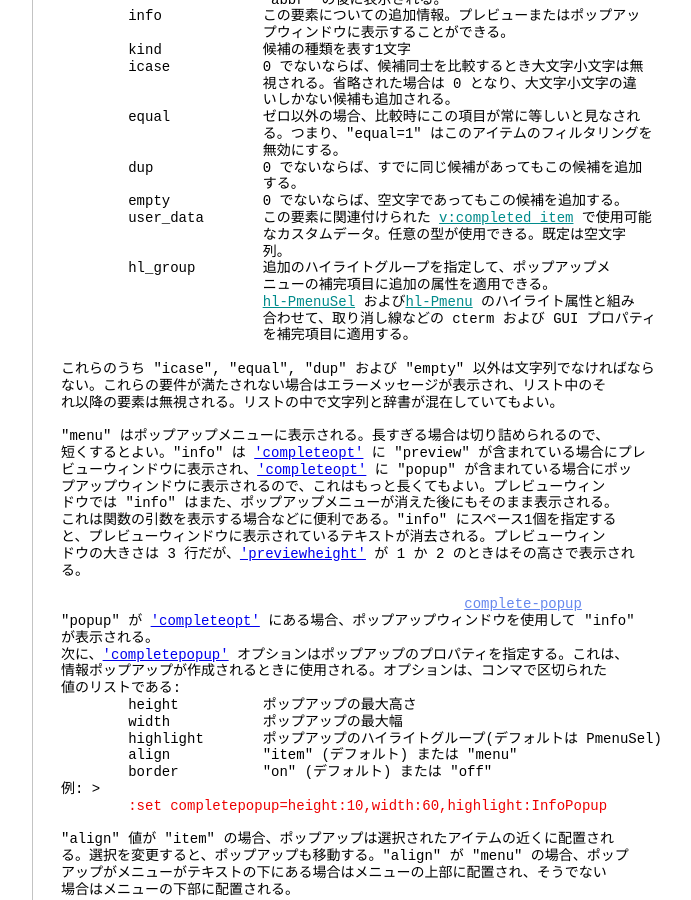
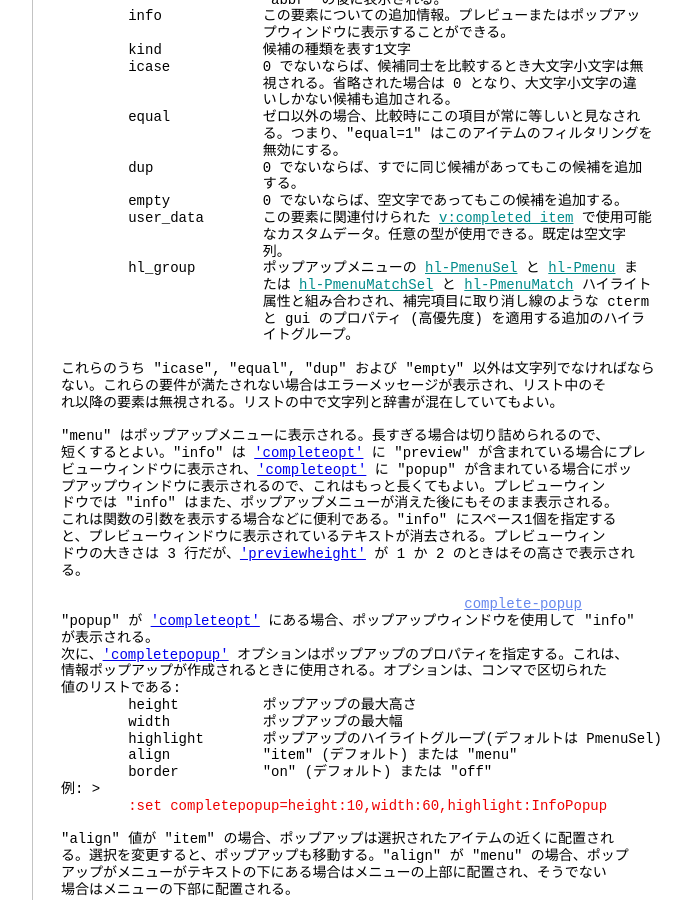
Before and after one commit to vim-jp/vimdoc-ja, a Jekyll site: the page built from insert.html, in a window 1280 px wide and 900 px high, scrolled down 18785 px. Shown: the whole window, without its empty margins (340-1031 px from the left). Built offline with Jekyll 4.4.1, drawn with Linux system fonts in a browser that asks for light colours; nearby versions of some CDN libraries; comment, search, counter and statistics services are not loaded; some of the changed text lies outside the part shown.

Commit message:
Generated by GitHub workflow 10236862570
https://github.com/vim-jp/vimdoc-ja-working/actions/runs/10236862570

```diff
--- a/insert.html
+++ b/insert.html
@@ -3,7 +3,7 @@ layout: vimdoc
 helpname: 'insert'
 ---
 <div id='vimCodeElement'>
-<a class="Constant" href="insert.html" name="insert.txt">insert.txt</a>&nbsp;&nbsp;&nbsp;&nbsp;For&nbsp;<span class="Identifier">Vim バージョン 9.1.</span>&nbsp;&nbsp;Last change: 2024 Jul 25<br>
+<a class="Constant" href="insert.html" name="insert.txt">insert.txt</a>&nbsp;&nbsp;&nbsp;&nbsp;For&nbsp;<span class="Identifier">Vim バージョン 9.1.</span>&nbsp;&nbsp;Last change: 2024 Jul 28<br>
 <br>
 <br>
 &nbsp;&nbsp;&nbsp;&nbsp;&nbsp;&nbsp;&nbsp;&nbsp;&nbsp;&nbsp;&nbsp;&nbsp;&nbsp;&nbsp;&nbsp;&nbsp;<span class="Identifier">VIMリファレンスマニュアル&nbsp;&nbsp;&nbsp;&nbsp;by Bram Moolenaar</span><br>
@@ -1124,11 +1124,11 @@ C++ 用の最初のバージョンが存在する。<br>
 &nbsp;&nbsp;&nbsp;&nbsp;&nbsp;&nbsp;&nbsp;&nbsp;user_data&nbsp;&nbsp;&nbsp;&nbsp;&nbsp;&nbsp; この要素に関連付けられた&nbsp;<a class="Identifier" href="eval.html#v:completed_item">v:completed_item</a>&nbsp;で使用可能<br>
 &nbsp;&nbsp;&nbsp;&nbsp;&nbsp;&nbsp;&nbsp;&nbsp;&nbsp;&nbsp;&nbsp;&nbsp;&nbsp;&nbsp;&nbsp;&nbsp;&nbsp;&nbsp;&nbsp;&nbsp;&nbsp;&nbsp;&nbsp;&nbsp;なカスタムデータ。任意の型が使用できる。既定は空文字<br>
 &nbsp;&nbsp;&nbsp;&nbsp;&nbsp;&nbsp;&nbsp;&nbsp;&nbsp;&nbsp;&nbsp;&nbsp;&nbsp;&nbsp;&nbsp;&nbsp;&nbsp;&nbsp;&nbsp;&nbsp;&nbsp;&nbsp;&nbsp;&nbsp;列。<br>
-&nbsp;&nbsp;&nbsp;&nbsp;&nbsp;&nbsp;&nbsp;&nbsp;hl_group&nbsp;&nbsp;&nbsp;&nbsp;&nbsp;&nbsp;&nbsp;&nbsp;追加のハイライトグループを指定して、ポップアップメ<br>
-&nbsp;&nbsp;&nbsp;&nbsp;&nbsp;&nbsp;&nbsp;&nbsp;&nbsp;&nbsp;&nbsp;&nbsp;&nbsp;&nbsp;&nbsp;&nbsp;&nbsp;&nbsp;&nbsp;&nbsp;&nbsp;&nbsp;&nbsp;&nbsp;ニューの補完項目に追加の属性を適用できる。<br>
-&nbsp;&nbsp;&nbsp;&nbsp;&nbsp;&nbsp;&nbsp;&nbsp;&nbsp;&nbsp;&nbsp;&nbsp;&nbsp;&nbsp;&nbsp;&nbsp;&nbsp;&nbsp;&nbsp;&nbsp;&nbsp;&nbsp;&nbsp;&nbsp;<a class="Identifier" href="syntax.html#hl-PmenuSel">hl-PmenuSel</a>&nbsp;および<a class="Identifier" href="syntax.html#hl-Pmenu">hl-Pmenu</a>&nbsp;のハイライト属性と組み<br>
-&nbsp;&nbsp;&nbsp;&nbsp;&nbsp;&nbsp;&nbsp;&nbsp;&nbsp;&nbsp;&nbsp;&nbsp;&nbsp;&nbsp;&nbsp;&nbsp;&nbsp;&nbsp;&nbsp;&nbsp;&nbsp;&nbsp;&nbsp;&nbsp;合わせて、取り消し線などの cterm および GUI プロパティ<br>
-&nbsp;&nbsp;&nbsp;&nbsp;&nbsp;&nbsp;&nbsp;&nbsp;&nbsp;&nbsp;&nbsp;&nbsp;&nbsp;&nbsp;&nbsp;&nbsp;&nbsp;&nbsp;&nbsp;&nbsp;&nbsp;&nbsp;&nbsp;&nbsp;を補完項目に適用する。<br>
+&nbsp;&nbsp;&nbsp;&nbsp;&nbsp;&nbsp;&nbsp;&nbsp;hl_group&nbsp;&nbsp;&nbsp;&nbsp;&nbsp;&nbsp;&nbsp;&nbsp;ポップアップメニューの&nbsp;<a class="Identifier" href="syntax.html#hl-PmenuSel">hl-PmenuSel</a>&nbsp;と&nbsp;<a class="Identifier" href="syntax.html#hl-Pmenu">hl-Pmenu</a>&nbsp;ま<br>
+&nbsp;&nbsp;&nbsp;&nbsp;&nbsp;&nbsp;&nbsp;&nbsp;&nbsp;&nbsp;&nbsp;&nbsp;&nbsp;&nbsp;&nbsp;&nbsp;&nbsp;&nbsp;&nbsp;&nbsp;&nbsp;&nbsp;&nbsp;&nbsp;たは&nbsp;<a class="Identifier" href="syntax.html#hl-PmenuMatchSel">hl-PmenuMatchSel</a>&nbsp;と&nbsp;<a class="Identifier" href="syntax.html#hl-PmenuMatch">hl-PmenuMatch</a>&nbsp;ハイライト<br>
+&nbsp;&nbsp;&nbsp;&nbsp;&nbsp;&nbsp;&nbsp;&nbsp;&nbsp;&nbsp;&nbsp;&nbsp;&nbsp;&nbsp;&nbsp;&nbsp;&nbsp;&nbsp;&nbsp;&nbsp;&nbsp;&nbsp;&nbsp;&nbsp;属性と組み合わされ、補完項目に取り消し線のような cterm<br>
+&nbsp;&nbsp;&nbsp;&nbsp;&nbsp;&nbsp;&nbsp;&nbsp;&nbsp;&nbsp;&nbsp;&nbsp;&nbsp;&nbsp;&nbsp;&nbsp;&nbsp;&nbsp;&nbsp;&nbsp;&nbsp;&nbsp;&nbsp;&nbsp;と gui のプロパティ (高優先度) を適用する追加のハイラ<br>
+&nbsp;&nbsp;&nbsp;&nbsp;&nbsp;&nbsp;&nbsp;&nbsp;&nbsp;&nbsp;&nbsp;&nbsp;&nbsp;&nbsp;&nbsp;&nbsp;&nbsp;&nbsp;&nbsp;&nbsp;&nbsp;&nbsp;&nbsp;&nbsp;イトグループ。<br>
 <br>
 これらのうち &quot;icase&quot;, &quot;equal&quot;, &quot;dup&quot; および &quot;empty&quot; 以外は文字列でなければなら<br>
 ない。これらの要件が満たされない場合はエラーメッセージが表示され、リスト中のそ<br>
```
